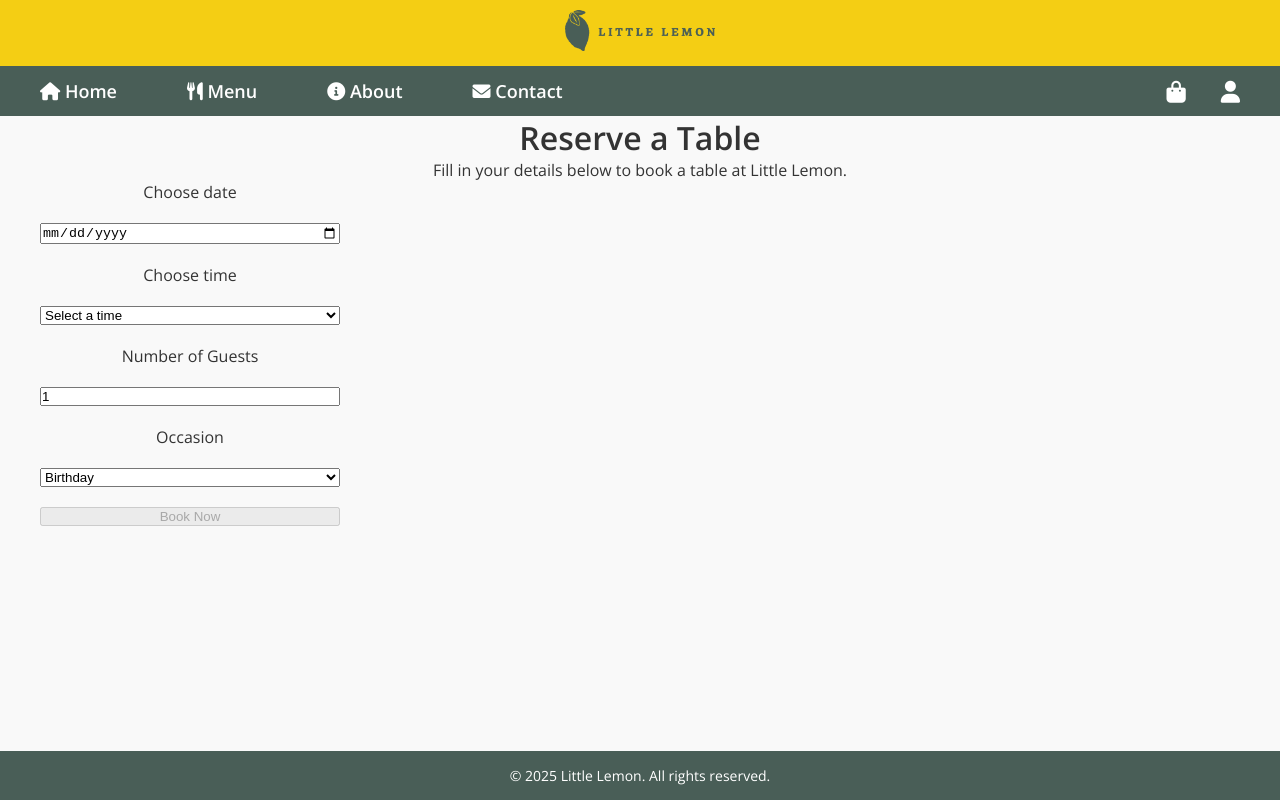
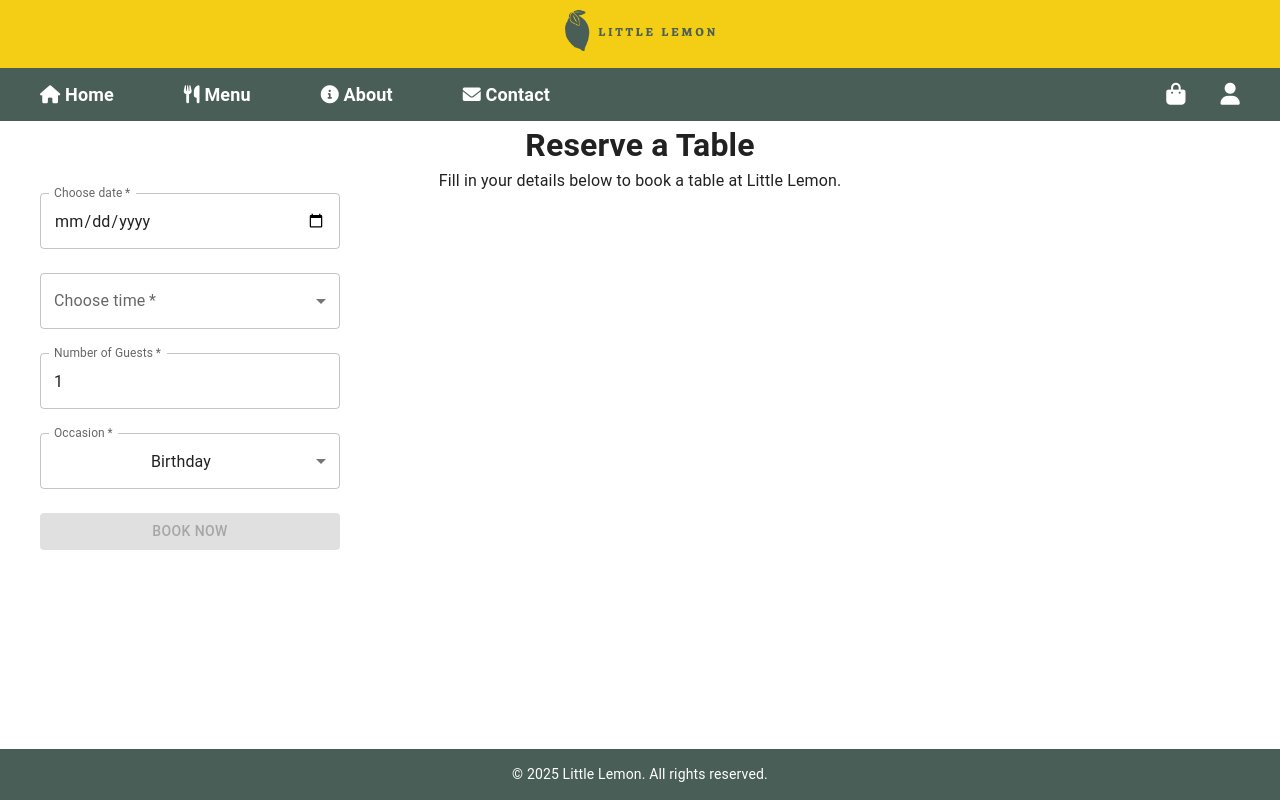
Before and after one commit to huzaifa-frontend/little-lemon-app, a React (Create React App) app: page /booking in a window 1280 px wide. Built offline with nearby package versions, Linux system fonts and the light colour scheme.

Commit message:
Installed MUI package and Updated BookingForm.js with MUI

```diff
--- a/src/components/common/BookingForm.js
+++ b/src/components/common/BookingForm.js
@@ -1,11 +1,21 @@
 import React from "react";
 import { useFormik } from "formik";
 import * as Yup from "yup";
+import {
+  Box,
+  TextField,
+  Select,
+  MenuItem,
+  InputLabel,
+  FormControl,
+  FormHelperText,
+  Button,
+} from "@mui/material";
 
 function BookingForm({ availableTimes, dispatch, submitForm }) {
   const formik = useFormik({
     initialValues: {
-      date: null,
+      date: "",
       time: "",
       guests: 1,
       occasion: "Birthday",
@@ -42,108 +52,122 @@ function BookingForm({ availableTimes, dispatch, submitForm }) {
   };
 
   return (
-    <form
-      className="booking-form"
+    <Box
+      component="form"
       onSubmit={formik.handleSubmit}
-      style={{ display: "grid", maxWidth: "300px", gap: "20px" }}
+      sx={{ maxWidth: 300, display: "grid", gap: 3 }}
       noValidate
       aria-label="Booking Form"
     >
       {/* Date */}
-      <label htmlFor="date">Choose date</label>
-      <input
-        type="date"
+      <TextField
         id="date"
         name="date"
-        value={formik.values.date || ""}
+        label="Choose date"
+        type="date"
+        value={formik.values.date}
         onChange={handleDateChange}
         onBlur={formik.handleBlur}
+        InputLabelProps={{ shrink: true }}
+        error={formik.touched.date && Boolean(formik.errors.date)}
+        helperText={formik.touched.date && formik.errors.date}
         required
-        aria-required="true"
-        aria-invalid={!!(formik.touched.date && formik.errors.date)}
+        inputProps={{
+          "aria-required": true,
+          "aria-invalid": !!(formik.touched.date && formik.errors.date),
+        }}
       />
-      {formik.touched.date && formik.errors.date && (
-        <div className="error" role="alert" aria-live="polite">
-          {formik.errors.date}
-        </div>
-      )}
 
       {/* Time */}
-      <label htmlFor="time">Choose time</label>
-      <select
+      <FormControl
+        fullWidth
+        error={formik.touched.time && Boolean(formik.errors.time)}
+        required
+      >
+        <InputLabel id="time-label">Choose time</InputLabel>
+        <Select
+          labelId="time-label"
           id="time"
           name="time"
           value={formik.values.time}
+          label="Choose time"
           onChange={formik.handleChange}
           onBlur={formik.handleBlur}
-        required
-        aria-required="true"
-        aria-invalid={!!(formik.touched.time && formik.errors.time)}
+          inputProps={{
+            "aria-required": true,
+            "aria-invalid": !!(formik.touched.time && formik.errors.time),
+          }}
         >
-        <option value="">Select a time</option>
+          <MenuItem value="">
+            <em>Select a time</em>
+          </MenuItem>
           {availableTimes.map((t) => (
-          <option key={t} value={t}>
+            <MenuItem key={t} value={t}>
               {t}
-          </option>
+            </MenuItem>
           ))}
-      </select>
+        </Select>
         {formik.touched.time && formik.errors.time && (
-        <div className="error" role="alert" aria-live="polite">
-          {formik.errors.time}
-        </div>
+          <FormHelperText>{formik.errors.time}</FormHelperText>
         )}
+      </FormControl>
 
       {/* Guests */}
-      <label htmlFor="guests">Number of Guests</label>
-      <input
-        type="number"
+      <TextField
         id="guests"
         name="guests"
+        label="Number of Guests"
+        type="number"
         value={formik.values.guests}
         onChange={formik.handleChange}
         onBlur={formik.handleBlur}
-        min="1"
-        max="10"
+        inputProps={{ min: 1, max: 10 }}
+        error={formik.touched.guests && Boolean(formik.errors.guests)}
+        helperText={formik.touched.guests && formik.errors.guests}
         required
         aria-required="true"
         aria-invalid={!!(formik.touched.guests && formik.errors.guests)}
       />
-      {formik.touched.guests && formik.errors.guests && (
-        <div className="error" role="alert" aria-live="polite">
-          {formik.errors.guests}
-        </div>
-      )}
 
       {/* Occasion */}
-      <label htmlFor="occasion">Occasion</label>
-      <select
+      <FormControl
+        fullWidth
+        error={formik.touched.occasion && Boolean(formik.errors.occasion)}
+        required
+      >
+        <InputLabel id="occasion-label">Occasion</InputLabel>
+        <Select
+          labelId="occasion-label"
           id="occasion"
           name="occasion"
           value={formik.values.occasion}
+          label="Occasion"
           onChange={formik.handleChange}
           onBlur={formik.handleBlur}
-        required
-        aria-required="true"
-        aria-invalid={!!(formik.touched.occasion && formik.errors.occasion)}
+          inputProps={{
+            "aria-required": true,
+            "aria-invalid": !!(formik.touched.occasion && formik.errors.occasion),
+          }}
         >
-        <option value="Birthday">Birthday</option>
-        <option value="Anniversary">Anniversary</option>
-      </select>
+          <MenuItem value="Birthday">Birthday</MenuItem>
+          <MenuItem value="Anniversary">Anniversary</MenuItem>
+        </Select>
         {formik.touched.occasion && formik.errors.occasion && (
-        <div className="error" role="alert" aria-live="polite">
-          {formik.errors.occasion}
-        </div>
+          <FormHelperText>{formik.errors.occasion}</FormHelperText>
         )}
+      </FormControl>
 
       {/* Submit */}
-      <button
+      <Button
         type="submit"
+        variant="contained"
+        color="primary"
         disabled={!formik.isValid || formik.isSubmitting}
         aria-label="Submit Booking Form"
       >
         Book Now
-      </button>
-    </form>
+      </Button>
+    </Box>
   );
 }
 
--- a/src/index.js
+++ b/src/index.js
@@ -4,14 +4,24 @@ import './index.css';
 import App from './App';
 import reportWebVitals from './reportWebVitals';
 
+// Import MUI CssBaseline and ThemeProvider
+import CssBaseline from '@mui/material/CssBaseline';
+import { ThemeProvider, createTheme } from '@mui/material/styles';
+
+// (Optional) Create a theme if you want to customize colors/fonts
+const theme = createTheme({
+  // Customize your theme here if needed
+});
+
 const root = ReactDOM.createRoot(document.getElementById('root'));
 root.render(
   <React.StrictMode>
-    <App />
+    {/* Wrap your app with ThemeProvider and CssBaseline */}
+    <ThemeProvider theme={theme}>
+      <CssBaseline />
+      <App />
+    </ThemeProvider>
   </React.StrictMode>
 );
 
-// If you want to start measuring performance in your app, pass a function
-// to log results (for example: reportWebVitals(console.log))
-// or send to an analytics endpoint. Learn more: https://bit.ly/CRA-vitals
 reportWebVitals();
```
Also changed, not shown: package.json (+8 -0 lines), 1 other file (tests, documents, lock files or other folders). Lines whose indentation alone changed are shown as unchanged.
